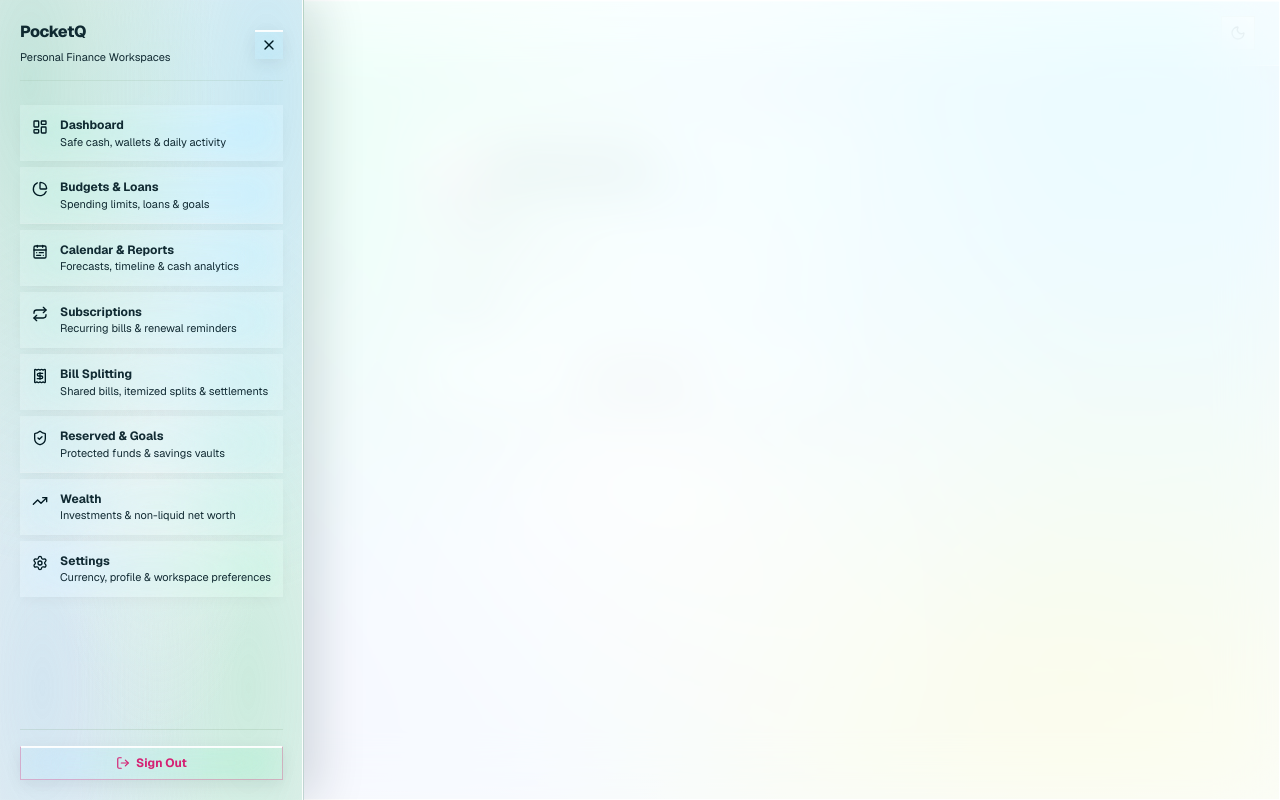
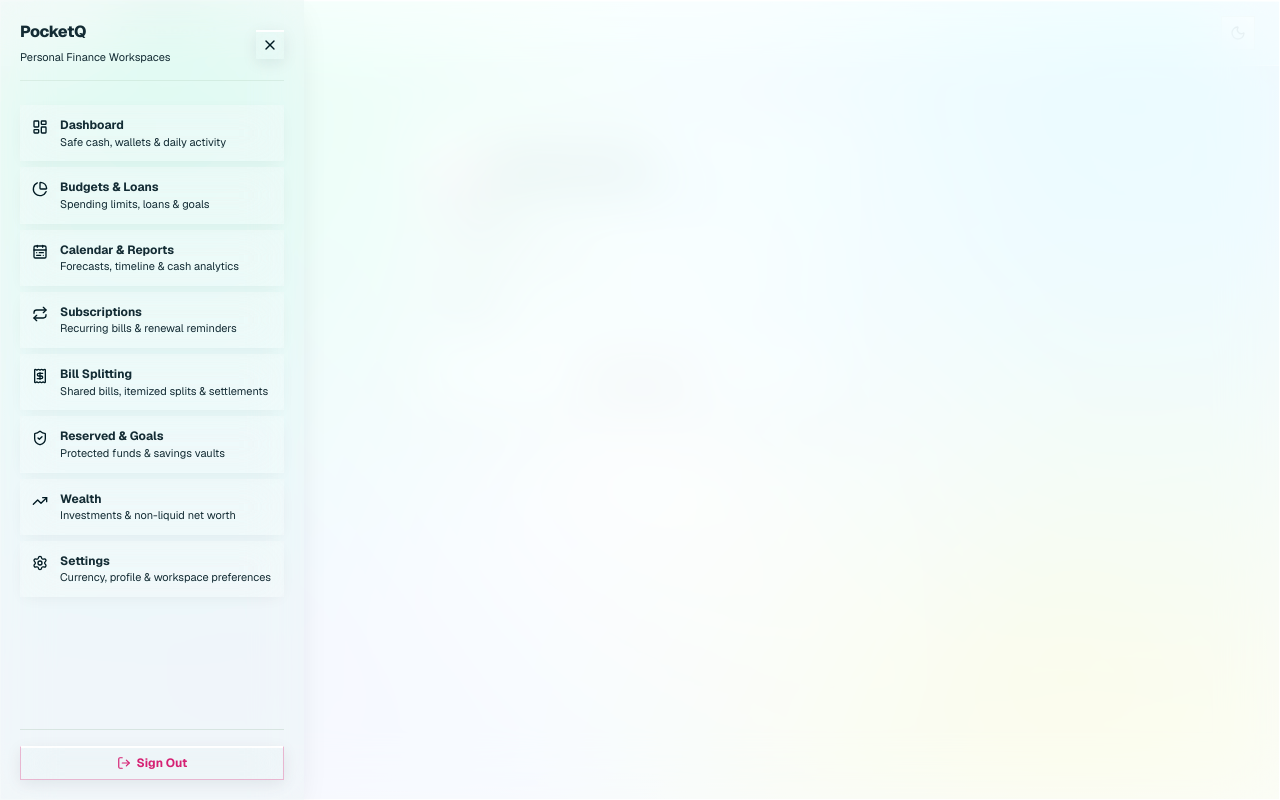
Before and after one commit to NazhaTarannum/pocketq, a Next.js app: page /admin in a window 1280 px wide. Both pictures are taken after a click on the button 42 px from the left and 33 px from the top of the page. Built offline with nearby package versions, Linux system fonts and the light colour scheme; no server answers.

Commit message:
Make AppSidebar drawer true translucent frosted glass blended with page gradients

```diff
--- a/app/globals.css
+++ b/app/globals.css
@@ -1165,34 +1165,3 @@ html.dark main .sim-left-after-spend-safe,
 html.dark body main .sim-left-after-spend-safe {
   color: #7A9E7E !important;
 }
-
-/* Hamburger Sidebar Drawer ONLY */
-html.dark .pocketq-sidebar-drawer {
-  background-color: rgba(3, 6, 8, 0.72) !important;
-  background-image:
-    radial-gradient(circle at 12% 14%, rgba(26, 92, 68, 0.32) 0%, transparent 42%),
-    radial-gradient(circle at 86% 18%, rgba(18, 72, 92, 0.28) 0%, transparent 45%),
-    radial-gradient(circle at 50% 48%, rgba(255, 255, 255, 0.045) 0%, transparent 55%),
-    radial-gradient(circle at 78% 85%, rgba(130, 32, 82, 0.18) 0%, transparent 45%),
-    linear-gradient(180deg, rgba(3, 6, 8, 0.78) 0%, rgba(0, 0, 0, 0.82) 55%, rgba(2, 5, 6, 0.78) 100%) !important;
-  backdrop-filter: blur(28px) saturate(165%) !important;
-  -webkit-backdrop-filter: blur(28px) saturate(165%) !important;
-  border-right: 1px solid rgba(255, 255, 255, 0.12) !important;
-  box-shadow: 16px 0 48px rgba(0, 0, 0, 0.72) !important;
-}
-
-html:not(.dark) .pocketq-sidebar-drawer {
-  background-color: rgba(232, 241, 242, 0.72) !important;
-  background-image:
-    radial-gradient(at 10% 10%, rgba(164, 214, 198, 0.55) 0px, transparent 48%),
-    radial-gradient(at 88% 12%, rgba(182, 224, 242, 0.65) 0px, transparent 50%),
-    radial-gradient(at 52% 52%, rgba(232, 241, 242, 0.72) 0px, transparent 55%),
-    radial-gradient(at 82% 86%, rgba(168, 226, 196, 0.48) 0px, transparent 50%),
-    radial-gradient(at 14% 86%, rgba(192, 218, 238, 0.58) 0px, transparent 50%) !important;
-  backdrop-filter: blur(28px) saturate(185%) !important;
-  -webkit-backdrop-filter: blur(28px) saturate(185%) !important;
-  border-right: 1px solid rgba(122, 158, 126, 0.28) !important;
-  box-shadow:
-    inset -1px 0 0 0 rgba(255, 255, 255, 0.92),
-    16px 0 44px rgba(0, 26, 35, 0.14) !important;
-}
--- a/components/AppSidebar.tsx
+++ b/components/AppSidebar.tsx
@@ -130,7 +130,7 @@ export default function AppSidebar({ darkMode = false }: AppSidebarProps) {
             <div
               onClick={() => setOpen(false)}
               className={`fixed inset-0 transition-opacity ${
-                darkMode ? 'bg-black/65 backdrop-blur-xs' : 'bg-[#001A23]/25 backdrop-blur-xs'
+                darkMode ? 'bg-black/30' : 'bg-[#001A23]/10'
               }`}
             />
 
@@ -138,23 +138,25 @@ export default function AppSidebar({ darkMode = false }: AppSidebarProps) {
               style={
                 darkMode
                   ? {
-                      backgroundColor: 'rgba(3, 6, 8, 0.58)',
+                      backgroundColor: 'rgba(6, 12, 14, 0.42)',
                       backgroundImage:
-                        'radial-gradient(circle at 12% 14%, rgba(26, 92, 68, 0.34) 0%, transparent 45%), radial-gradient(circle at 86% 18%, rgba(18, 72, 92, 0.30) 0%, transparent 48%), radial-gradient(circle at 50% 48%, rgba(255, 255, 255, 0.06) 0%, transparent 55%), radial-gradient(circle at 78% 85%, rgba(130, 32, 82, 0.20) 0%, transparent 48%), linear-gradient(180deg, rgba(3, 6, 8, 0.65) 0%, rgba(0, 0, 0, 0.72) 55%, rgba(2, 5, 6, 0.65) 100%)',
-                      backdropFilter: 'blur(26px) saturate(165%)',
-                      WebkitBackdropFilter: 'blur(26px) saturate(165%)',
-                      borderRight: '1px solid rgba(255, 255, 255, 0.14)',
+                        'radial-gradient(circle at 12% 14%, rgba(26, 92, 68, 0.36) 0%, transparent 48%), radial-gradient(circle at 86% 18%, rgba(18, 72, 92, 0.32) 0%, transparent 50%), radial-gradient(circle at 78% 85%, rgba(130, 32, 82, 0.22) 0%, transparent 50%)',
+                      backdropFilter: 'blur(28px) saturate(170%)',
+                      WebkitBackdropFilter: 'blur(28px) saturate(170%)',
+                      borderRight: '1px solid rgba(255, 255, 255, 0.16)',
+                      boxShadow: '16px 0 48px rgba(0, 0, 0, 0.55)',
                     }
                   : {
-                      backgroundColor: 'rgba(232, 241, 242, 0.62)',
+                      backgroundColor: 'rgba(232, 241, 242, 0.45)',
                       backgroundImage:
-                        'radial-gradient(at 10% 10%, rgba(164, 214, 198, 0.55) 0px, transparent 50%), radial-gradient(at 88% 12%, rgba(182, 224, 242, 0.65) 0px, transparent 52%), radial-gradient(at 52% 52%, rgba(232, 241, 242, 0.65) 0px, transparent 56%), radial-gradient(at 82% 86%, rgba(168, 226, 196, 0.48) 0px, transparent 52%), radial-gradient(at 14% 86%, rgba(192, 218, 238, 0.58) 0px, transparent 52%)',
-                      backdropFilter: 'blur(26px) saturate(185%)',
-                      WebkitBackdropFilter: 'blur(26px) saturate(185%)',
-                      borderRight: '1px solid rgba(255, 255, 255, 0.65)',
+                        'radial-gradient(at 10% 10%, rgba(164, 214, 198, 0.52) 0px, transparent 52%), radial-gradient(at 88% 12%, rgba(182, 224, 242, 0.62) 0px, transparent 54%), radial-gradient(at 82% 86%, rgba(168, 226, 196, 0.45) 0px, transparent 54%), radial-gradient(at 14% 86%, rgba(192, 218, 238, 0.55) 0px, transparent 54%)',
+                      backdropFilter: 'blur(28px) saturate(185%)',
+                      WebkitBackdropFilter: 'blur(28px) saturate(185%)',
+                      borderRight: '1px solid rgba(255, 255, 255, 0.72)',
+                      boxShadow: 'inset -1px 0 0 0 rgba(255, 255, 255, 0.85), 16px 0 44px rgba(0, 26, 35, 0.12)',
                     }
               }
-              className={`pocketq-sidebar-drawer relative z-10 w-76 max-w-[84vw] h-dvh flex flex-col justify-between p-5 shadow-2xl overflow-y-auto ${
+              className={`relative z-10 w-76 max-w-[84vw] h-dvh flex flex-col justify-between p-5 overflow-y-auto ${
                 darkMode ? 'text-[#E8F1F2]' : 'text-[#001A23]'
               }`}
             >
```
